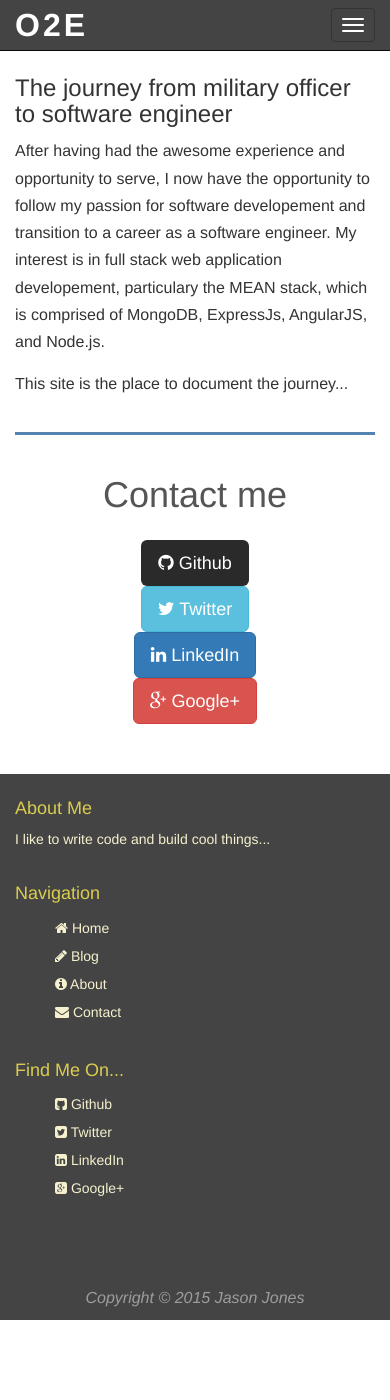
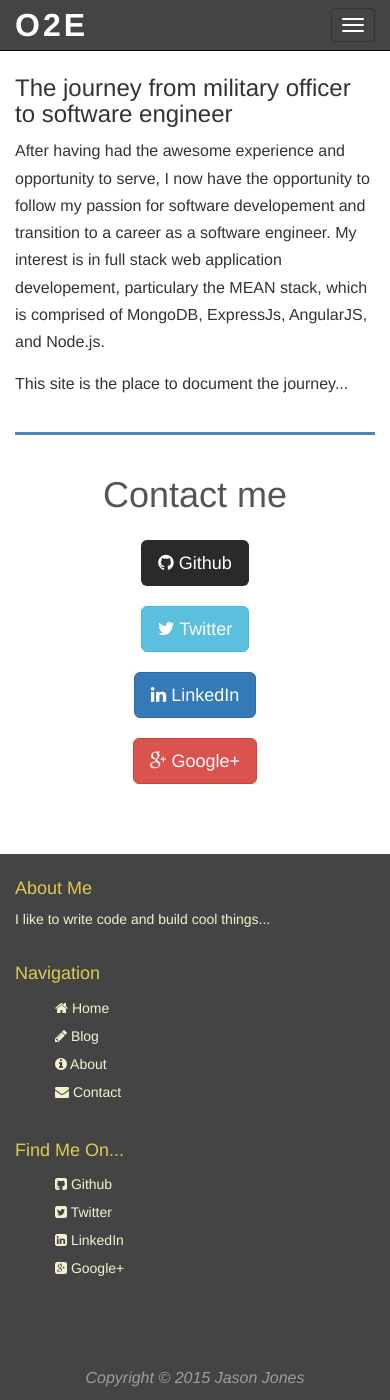
Before and after one commit to jasonsjones/jasonsjones.github.io, a Jekyll site: the page built from index.html, in a window 390 px wide and 1400 px high, scrolled down 3386 px. Built offline with Jekyll 4.4.1, drawn with Linux system fonts in a browser that asks for light colours; before the commit the page ends 4706 px from its top, so only the background shows below that.

Commit message:
Add media query for contact btns

```diff
--- a/_sass/_base.scss
+++ b/_sass/_base.scss
@@ -234,3 +234,11 @@
         color: white;
     }
 }
+
+@media (max-width: 992px) {
+    .contact {
+        .btn {
+            margin-bottom: 20px;
+        }
+    }
+}
```
